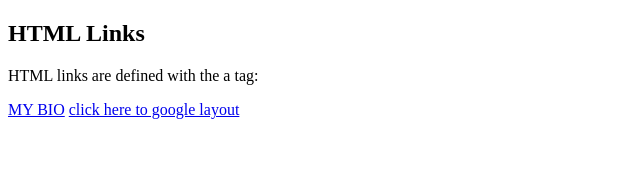
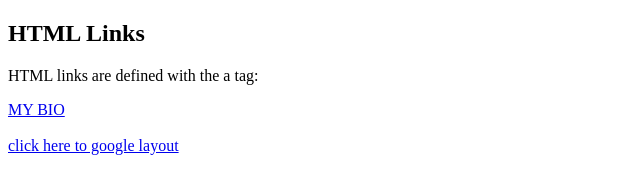
Before and after one commit to sugaliudaykiran/wtclass, a plain HTML site: page index.html in a window 1280 px wide. Shown: the whole page, without its empty margins (0-640 px from the left). Drawn offline with Linux system fonts and the light colour scheme.

Commit message:
Update index.html

```diff
--- a/index.html
+++ b/index.html
@@ -5,7 +5,7 @@
 <h2>HTML Links</h2>
 <p>HTML links are defined with the a tag:</p>
 
-<a href="resume.html">MY BIO</a>
+<a href="resume.html">MY BIO</a><br><br>
 <a href="google.html">click here to google layout</a>
 </body>
 </html>
```
